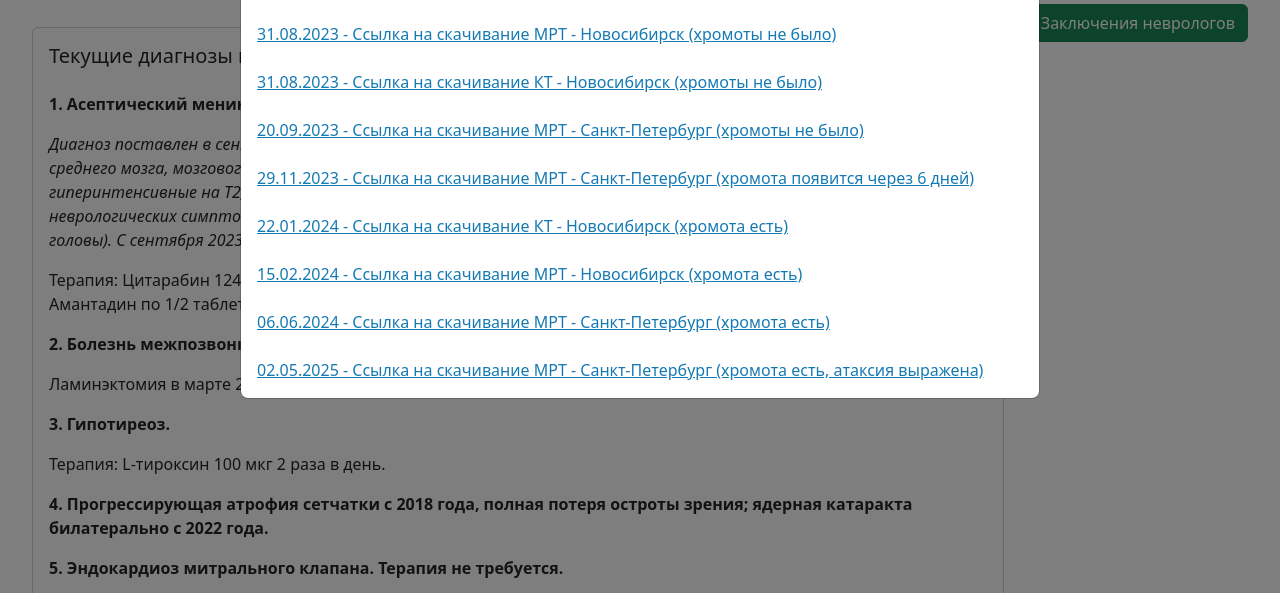
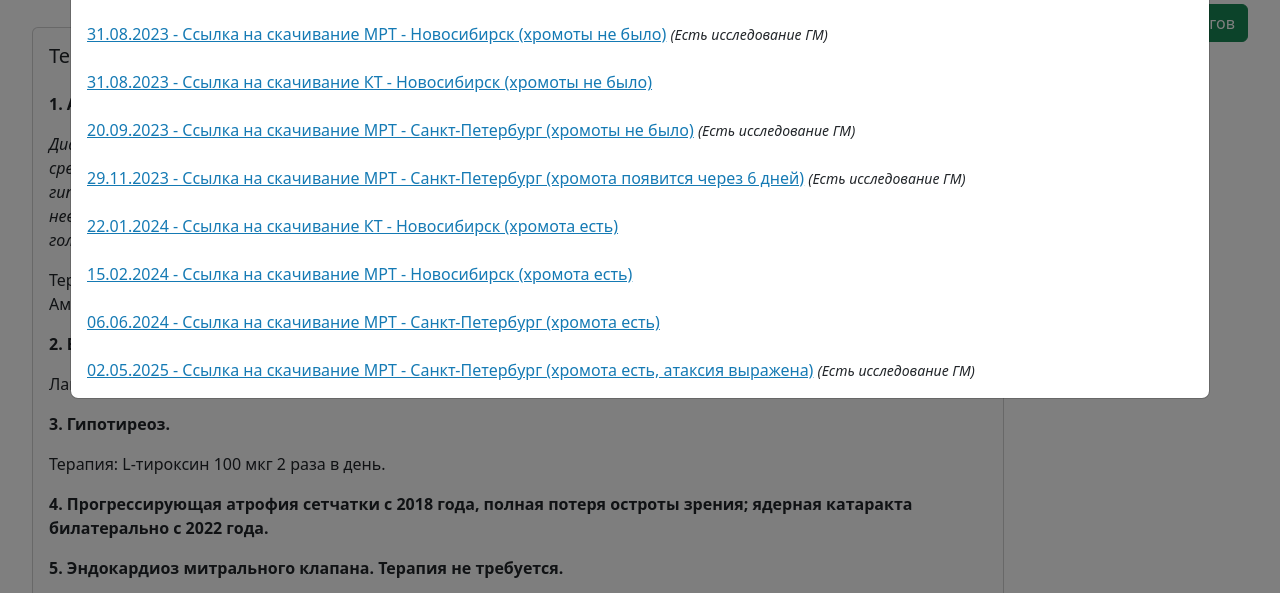
Before and after one commit to polenka/ronya-medical-history, a website built with webpack: page index.html in a window 1280 px wide. Both pictures are taken after a click on the button "Ссылки на МРТ, КТ". Shown: the part 182-775 px from the top of the page. Built offline with nearby package versions, Linux system fonts and the light colour scheme.

Commit message:
Add marks about brain research

```diff
--- a/index.html
+++ b/index.html
@@ -760,7 +760,7 @@
 
 <!-- Modals -->
 <div class="modal fade" id="medicalCheckups" tabindex="-1" aria-labelledby="medicalCheckupsLabel" aria-hidden="true">
-  <div class="modal-dialog modal-dialog-scrollable modal-lg">
+  <div class="modal-dialog modal-dialog-scrollable modal-xl">
     <div class="modal-content">
       <div class="modal-header">
         <h1 class="modal-title fs-5" id="medicalCheckupsLabel">Ссылки на МРТ, КТ</h1>
@@ -771,13 +771,13 @@
         <br><br>
         <a href="https://drive.google.com/file/d/1RcBngdCOpoal4fLVHmn2Qmc6e3uyaE4o/view?usp=sharing" target="_blank">12.07.23 - Ссылка на скачивание МРТ - Омск (хромоты не было)</a>
         <br><br>
-        <a href="https://disk.yandex.ru/d/7a4l8LTd4P3ROQ" target="_blank">31.08.2023 - Ссылка на скачивание МРТ - Новосибирск (хромоты не было)</a>
+        <a href="https://disk.yandex.ru/d/7a4l8LTd4P3ROQ" target="_blank">31.08.2023 - Ссылка на скачивание МРТ - Новосибирск (хромоты не было)</a> <em><small>(Есть исследование ГМ)</small></em>
         <br><br>
         <a href="https://drive.google.com/file/d/1vEQ9D1eZgQs_O-jWk53pTtiwptFlVvbN/view?usp=sharing" target="_blank">31.08.2023 - Ссылка на скачивание КТ - Новосибирск (хромоты не было)</a>
         <br><br>
-        <a href="https://disk.yandex.ru/d/__emFdsXtYxLRQ" target="_blank">20.09.2023 - Ссылка на скачивание МРТ - Санкт-Петербург (хромоты не было)</a>
+        <a href="https://disk.yandex.ru/d/__emFdsXtYxLRQ" target="_blank">20.09.2023 - Ссылка на скачивание МРТ - Санкт-Петербург (хромоты не было)</a> <em><small>(Есть исследование ГМ)</small></em>
         <br><br>
-        <a href="https://disk.yandex.ru/d/54BzW1gBx7YMGA" target="_blank">29.11.2023 - Ссылка на скачивание МРТ - Санкт-Петербург (хромота появится через 6 дней)</a>
+        <a href="https://disk.yandex.ru/d/54BzW1gBx7YMGA" target="_blank">29.11.2023 - Ссылка на скачивание МРТ - Санкт-Петербург (хромота появится через 6 дней)</a> <em><small>(Есть исследование ГМ)</small></em>
         <br><br>
         <a href="https://disk.yandex.ru/d/kq-0teB5QtaMaA" target="_blank">22.01.2024 - Ссылка на скачивание КТ - Новосибирск (хромота есть)</a>
         <br><br>
@@ -785,7 +785,7 @@
         <br><br>
         <a href="https://disk.yandex.ru/d/nqNtSbUDHCKLxw" target="_blank">06.06.2024 - Ссылка на скачивание МРТ - Санкт-Петербург (хромота есть)</a>
         <br><br>
-        <a href="https://disk.yandex.ru/d/Vhz8nGTclOiAig" target="_blank">02.05.2025 - Ссылка на скачивание МРТ - Санкт-Петербург (хромота есть, атаксия выражена)</a>
+        <a href="https://disk.yandex.ru/d/Vhz8nGTclOiAig" target="_blank">02.05.2025 - Ссылка на скачивание МРТ - Санкт-Петербург (хромота есть, атаксия выражена)</a> <em><small>(Есть исследование ГМ)</small></em>
       </div>
     </div>
   </div>
```
